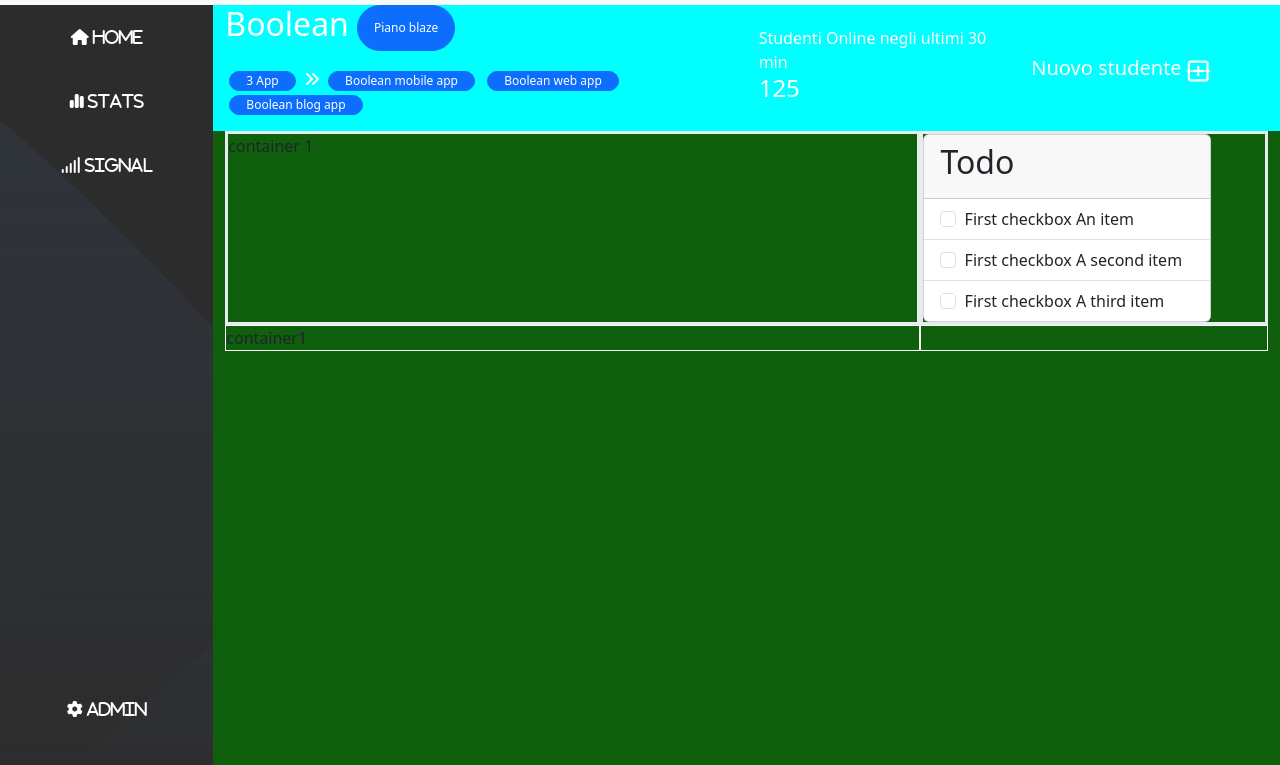
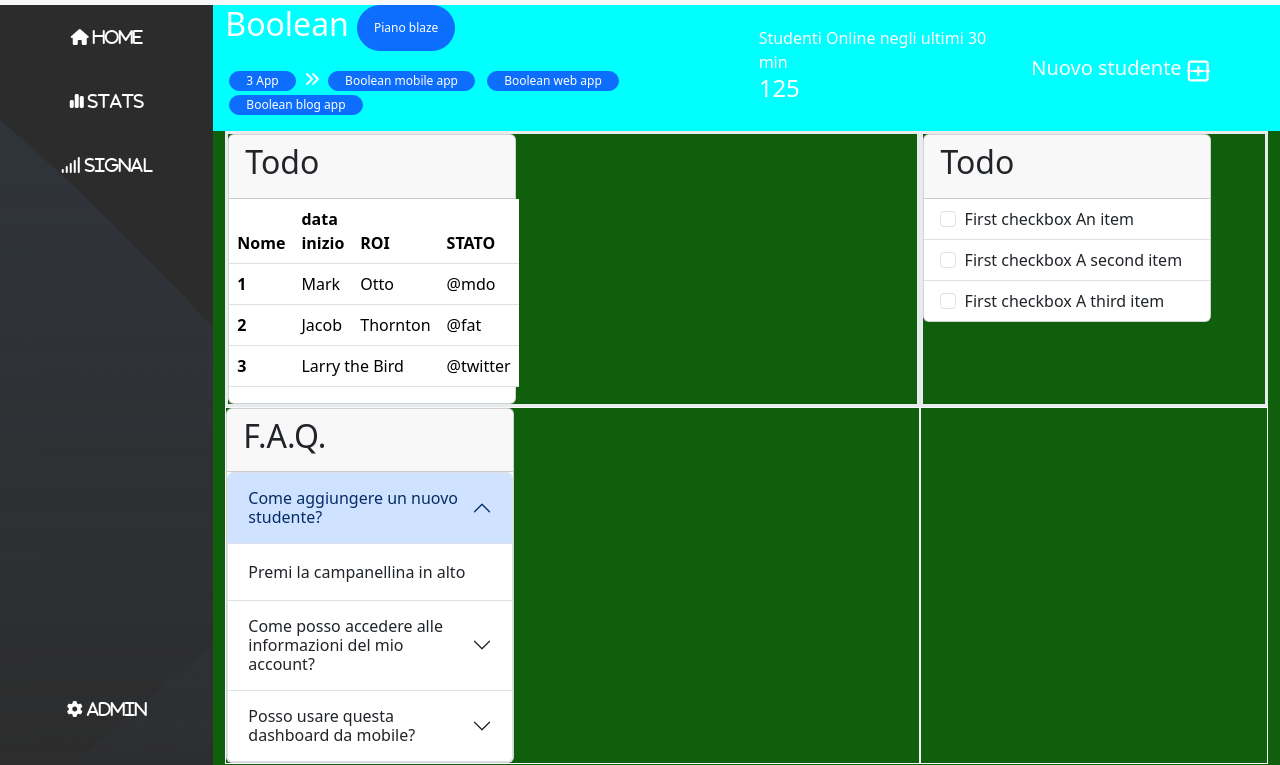
Before and after one commit to FrancescoBonanno1/html-css-bootstrap-dashboard, a plain HTML site: page index.html in a window 1280 px wide. Shown: the part 51-816 px from the top of the page. Drawn offline with nearby package versions, Linux system fonts and the light colour scheme; files whose address does not match are found by name.

Commit message:
container da sistemare

```diff
--- a/index.html
+++ b/index.html
@@ -126,7 +126,40 @@
             <!--content section begin-->
             <div class="d-flex container-fluid">
                 <div class="border border-light-subtle border-3 col-md-8">
-                    container 1
+                  <div class="card" style="width: 18rem;">
+                    <div class="card-header">
+                        <h2 class="text-start">Todo</h2>
+                    </div>
+                    <table class="table">
+                        <thead>
+                            <tr>
+                                <th scope="col">Nome</th>
+                                <th scope="col">data inizio</th>
+                                <th scope="col">ROI</th>
+                                <th scope="col">STATO</th>
+                            </tr>
+                        </thead>
+                        <tbody>
+                            <tr>
+                                <th scope="row">1</th>
+                                <td>Mark</td>
+                                <td>Otto</td>
+                                <td>@mdo</td>
+                            </tr>
+                            <tr>
+                                <th scope="row">2</th>
+                                <td>Jacob</td>
+                                <td>Thornton</td>
+                                <td>@fat</td>
+                            </tr>
+                            <tr>
+                                <th scope="row">3</th>
+                                <td colspan="2">Larry the Bird</td>
+                                <td>@twitter</td>
+                            </tr>
+                        </tbody>
+                    </table>
+                   </div>
                 </div>
                 <div class="border border-light-subtle border-3 col-md-4">
                     <div class="card" style="width: 18rem;">
@@ -156,7 +189,55 @@
 
             <div class="d-flex container-fluid">
                 <div class="border border-light col-md-8">
-                    container1
+                  <div class="card" style="width: 18rem;">
+                    <div class="card-header">
+                        <h2 class="text-start">F.A.Q.</h2>
+                    </div>
+                    <div class="accordion" id="accordionExample">
+                        <div class="accordion-item">
+                            <h2 class="accordion-header" id="headingOne">
+                                <button class="accordion-button" type="button" data-bs-toggle="collapse"
+                                    data-bs-target="#collapseOne" aria-expanded="true" aria-controls="collapseOne">
+                                    Come aggiungere un nuovo studente?
+                                </button>
+                            </h2>
+                            <div id="collapseOne" class="accordion-collapse collapse show" aria-labelledby="headingOne"
+                                data-bs-parent="#accordionExample">
+                                <div class="accordion-body">
+                                   Premi la campanellina in alto
+                                </div>
+                            </div>
+                        </div>
+                        <div class="accordion-item">
+                            <h2 class="accordion-header" id="headingTwo">
+                                <button class="accordion-button collapsed" type="button" data-bs-toggle="collapse"
+                                    data-bs-target="#collapseTwo" aria-expanded="false" aria-controls="collapseTwo">
+                                    Come posso accedere alle informazioni del mio account?
+                                </button>
+                            </h2>
+                            <div id="collapseTwo" class="accordion-collapse collapse" aria-labelledby="headingTwo"
+                                data-bs-parent="#accordionExample">
+                                <div class="accordion-body">
+                                    Amico mio, mi dispiace deluderti, ma i tuoi dati sono stati rubati e anche già venduti ad aziende di terze parti.
+                                </div>
+                            </div>
+                        </div>
+                        <div class="accordion-item">
+                            <h2 class="accordion-header" id="headingThree">
+                                <button class="accordion-button collapsed" type="button" data-bs-toggle="collapse"
+                                    data-bs-target="#collapseThree" aria-expanded="false" aria-controls="collapseThree">
+                                    Posso usare questa dashboard da mobile?
+                                </button>
+                            </h2>
+                            <div id="collapseThree" class="accordion-collapse collapse" aria-labelledby="headingThree"
+                                data-bs-parent="#accordionExample">
+                                <div class="accordion-body">
+                                    Siamo nel 2023 comprati un maledetto PC!
+                                </div>
+                            </div>
+                        </div>
+                    </div>
+                  </div>
                 </div>
 
                 <div class="border border-light col-md-4">
```
Also changed, not shown: css/style.css (line endings or trailing spaces).
